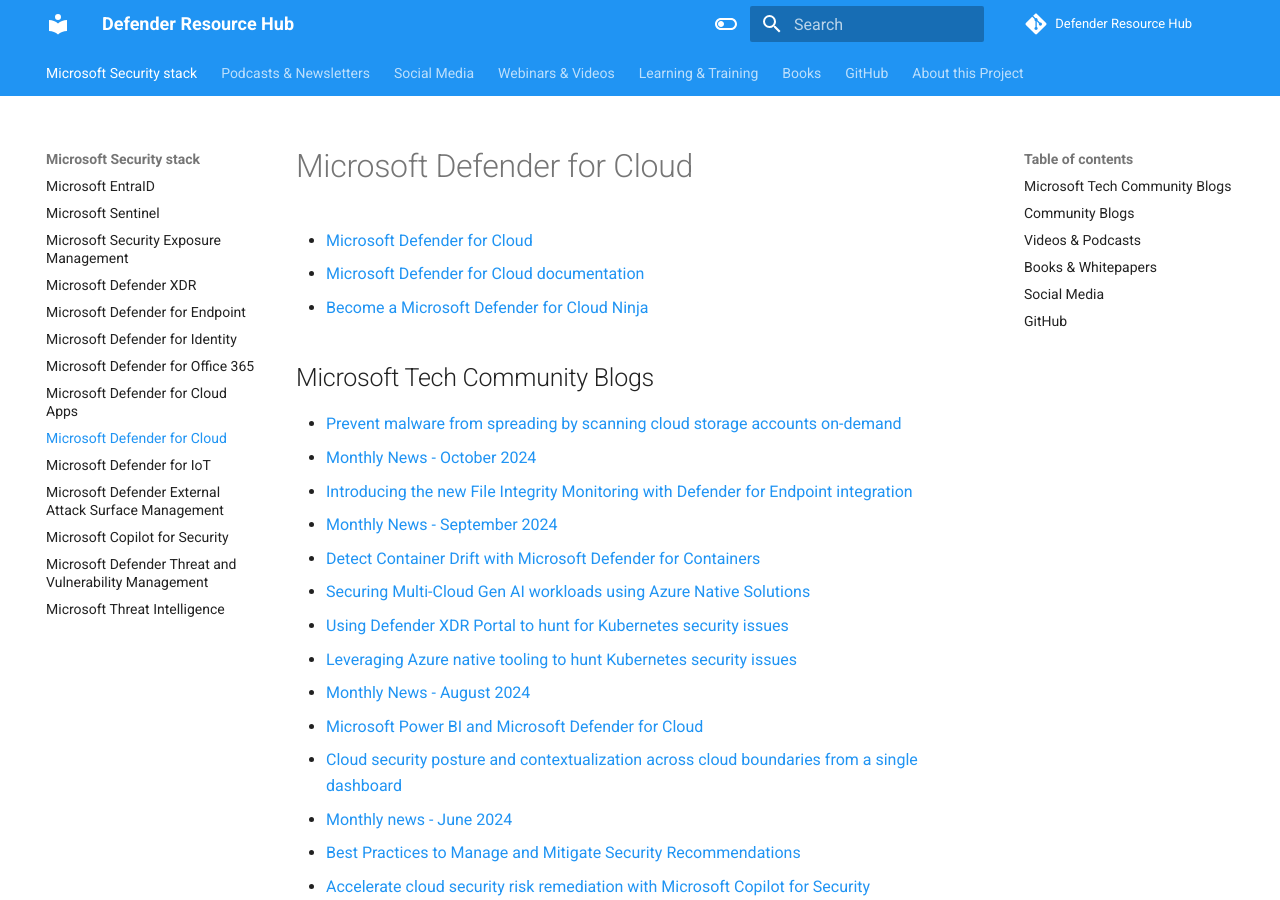
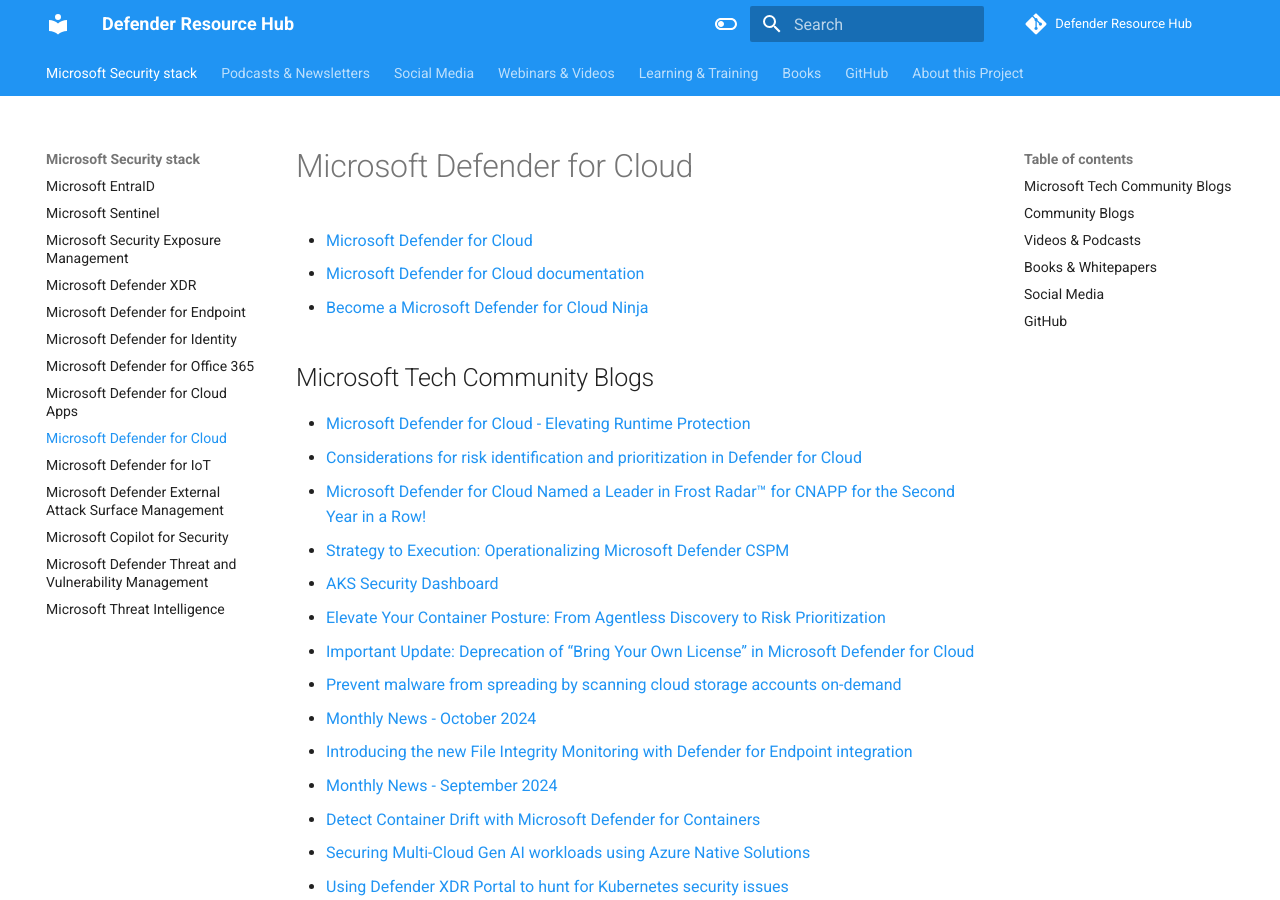
Before and after one commit to alexverboon/DefenderResourceHub, an MkDocs documentation site: the page built from docs/mdc.md, in a window 1280 px wide and 900 px high. Built offline with MkDocs 1.6.1 and Material for MkDocs 9.7.7, drawn with Linux system fonts in a browser that asks for light colours; comment, search, counter and statistics services are not loaded; some of the changed text lies outside the part shown.

Commit message:
Defender for Cloud Updates

```diff
--- a/docs/mdc.md
+++ b/docs/mdc.md
@@ -6,6 +6,13 @@
 
 ## Microsoft Tech Community Blogs
 
+- [Microsoft Defender for Cloud - Elevating Runtime Protection](https://techcommunity.microsoft.com/blog/microsoftdefendercloudblog/microsoft-defender-for-cloud---elevating-runtime-protection/4285436)
+- [Considerations for risk identification and prioritization in Defender for Cloud](https://techcommunity.microsoft.com/blog/microsoftdefendercloudblog/considerations-for-risk-identification-and-prioritization-in-defender-for-cloud/4359616)
+- [Microsoft Defender for Cloud Named a Leader in Frost Radar™ for CNAPP for the Second Year in a Row!](https://techcommunity.microsoft.com/blog/microsoftdefendercloudblog/microsoft-defender-for-cloud-named-a-leader-in-frost-radar%E2%84%A2-for-cnapp-for-the-se/4358036)
+- [Strategy to Execution: Operationalizing Microsoft Defender CSPM](https://techcommunity.microsoft.com/blog/microsoftdefendercloudblog/strategy-to-execution-operationalizing-microsoft-defender-cspm/4357354)
+- [AKS Security Dashboard](https://techcommunity.microsoft.com/blog/microsoftdefendercloudblog/aks-security-dashboard/4356754)
+- [Elevate Your Container Posture: From Agentless Discovery to Risk Prioritization](https://techcommunity.microsoft.com/blog/microsoftdefendercloudblog/elevate-your-container-posture-from-agentless-discovery-to-risk-prioritization/4352572)
+- [Important Update: Deprecation of “Bring Your Own License” in Microsoft Defender for Cloud](https://techcommunity.microsoft.com/blog/microsoftdefendercloudblog/important-update-deprecation-of-%E2%80%9Cbring-your-own-license%E2%80%9D-in-microsoft-defender-f/4341477)
 - [Prevent malware from spreading by scanning cloud storage accounts on-demand](https://techcommunity.microsoft.com/blog/microsoftdefendercloudblog/prevent-malware-from-spreading-by-scanning-cloud-storage-accounts-on-demand/4336608)
 - [Monthly News - October 2024](https://techcommunity.microsoft.com/t5/microsoft-defender-for-cloud/monthly-news-october-2024/ba-p/4260397)
 - [Introducing the new File Integrity Monitoring with Defender for Endpoint integration](https://techcommunity.microsoft.com/t5/microsoft-defender-for-cloud/introducing-the-new-file-integrity-monitoring-with-defender-for/ba-p/4252051)
@@ -319,6 +326,9 @@
 
 - [Defender for Cloud in the Field](https://www.youtube.com/playlist?list=PL3ZTgFEc7LysiX4PfHhdJPR7S8mGO14YS)
 - [Microsoft Defender for Cloud with Yuri Diogenes](https://runasradio.com/Shows/Show/937)
+- [Cloud Detection Response experience | Defender for Cloud in the Field #55](https://youtu.be/ZjipKystggM?si=bUsNihtbYIhcv6sn)
+- [Improvements in Container’s Posture Management | Defender for Cloud in the Field #56](https://youtu.be/vK9qxsVMOU4?si=v3BuOhNGFSRXcD-D)
+- [Secure your AI applications from code to runtime | Defender for Cloud in the Field In the Field #50](https://youtu.be/9KxXlXu8kCI?si=zJK0xYXLvMuSolpN)
 
 ## Books & Whitepapers
 
@@ -330,4 +340,6 @@
 
 ## GitHub
 
+- [Defender for Cloud](https://github.com/Azure/Microsoft-Defender-for-Cloud)
 - [Defender for Cloud - Community Repository](https://github.com/Azure/Microsoft-Defender-for-Cloud/tree/main)
+- [Defender-for-Cloud-Attack-Simulation](https://github.com/microsoft/Defender-for-Cloud-Attack-Simulation)
```
